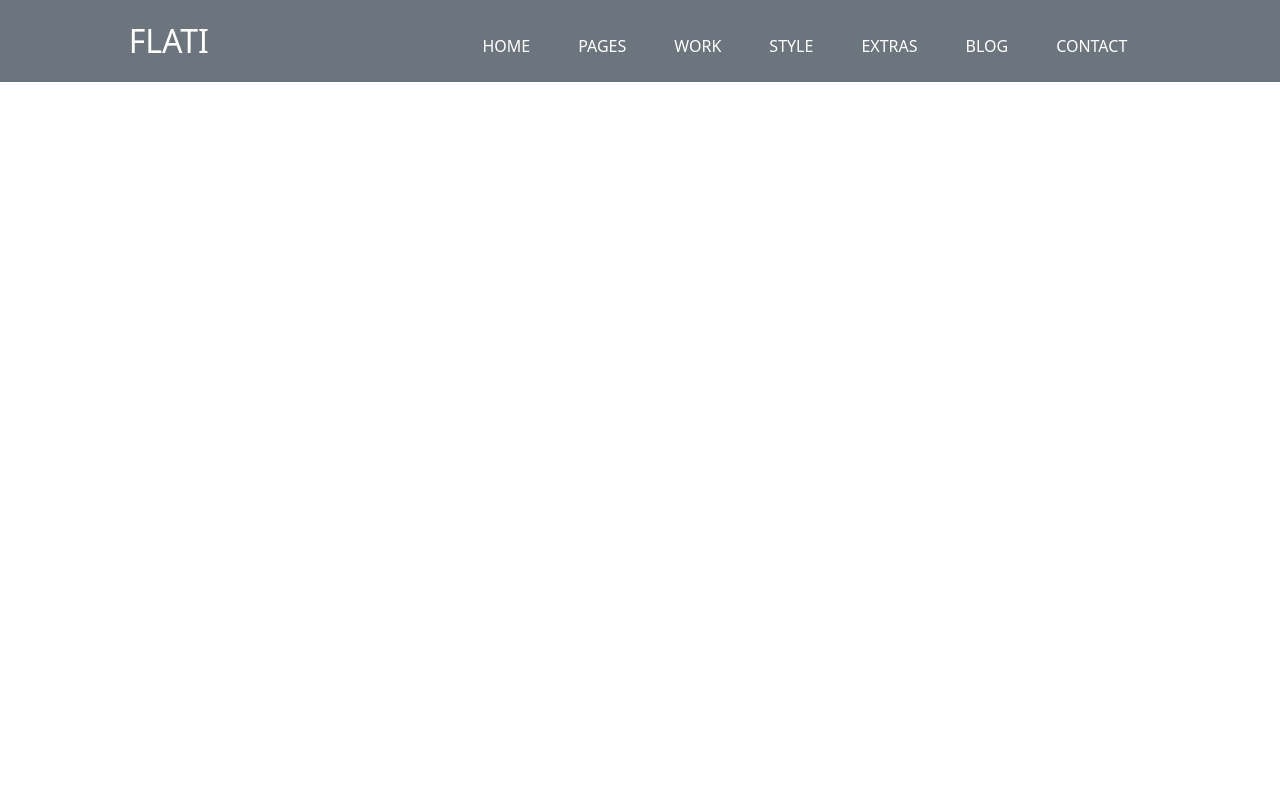
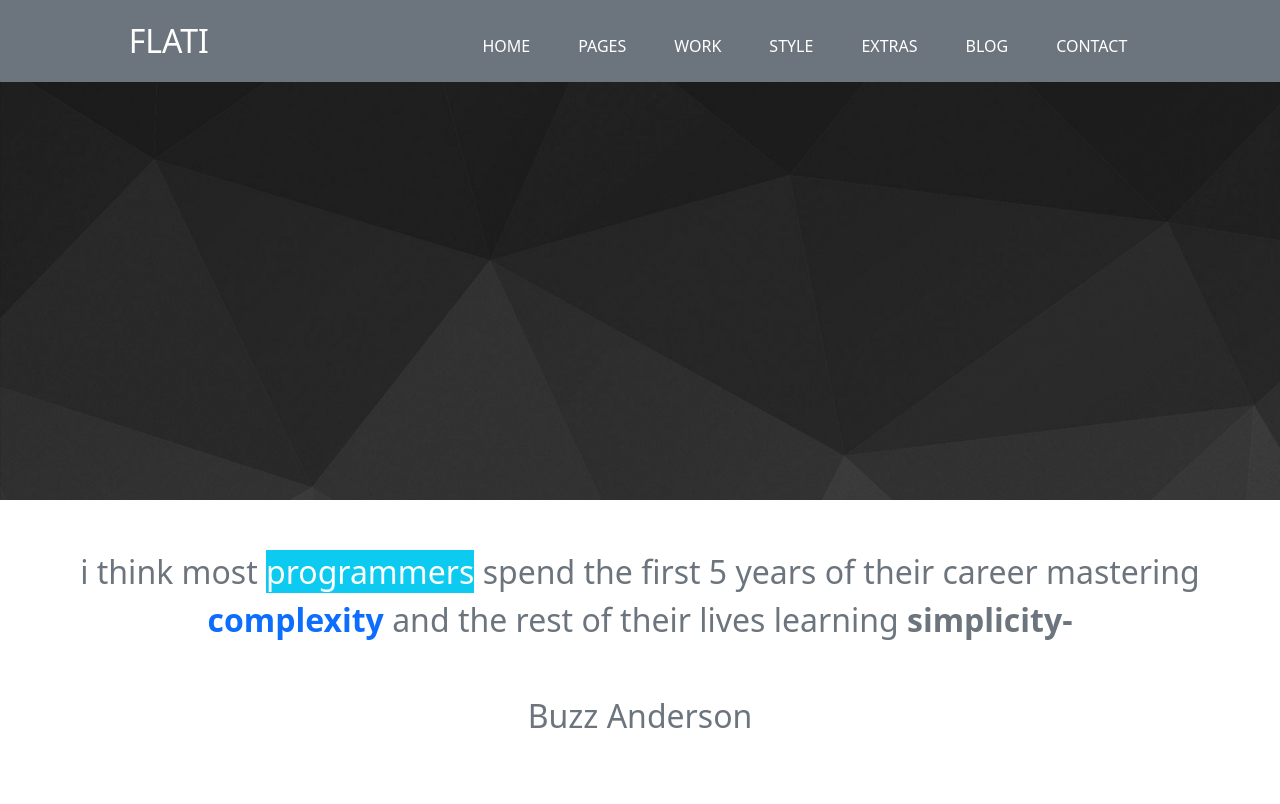
Before and after one commit to Slimibraah/exobootstrap2, a website: page index.html in a window 1280 px wide. Drawn offline with nearby package versions, Linux system fonts and the light colour scheme.

Commit message:
ContainerText

```diff
--- a/index.html
+++ b/index.html
@@ -8,13 +8,13 @@
 </head>
 <body>
     <header>
-        <nav class="navbar navbar-expand-lg navbar-dark bg-secondary ">
-          <div class="container-fluid justify-content-around   ">
+        <nav class="navbar navbar-expand-lg navbar-dark bg-secondary">
+          <div class="container-fluid justify-content-around">
             <div class="">
               <a class="navbar-brand fs-2 " href="#">FLATI</a>
             </div>
             <div>
-              <ul class="list-unstyled d-flex  align-items-end  " style="height: 50px;">
+              <ul class="list-unstyled d-flex  align-items-end" style="height: 50px;">
                 <a class="text-decoration-none" href="">
                   <li class="mx-4 text-white">HOME</li>
                 </a>
@@ -40,5 +40,23 @@
             </div>
           </div>
         </nav>
+    <div class="img">
+            <img class="w-100" src="./assets/img/bg-header.png"">
+    </div>
+</header>
+<div class=" container-fluid beige">
+    <div class="d-flex justify-content-center align-items-center ">
+      <p class="text-secondary fs-2 text-center p-5  ">i think most <span
+          class="text-white bg-info">programmers</span> spend the first 5
+        years of their career mastering
+        <br>
+        <span class="text-primary fw-bold">complexity</span> and the rest of their lives learning <span
+          class="text-secondary fw-bold">simplicity-</span>
+        <br>
+        <br>
+        <span>Buzz Anderson</span>
+      </p>
+    </div>
+</div>
 </body>
 </html>
```
